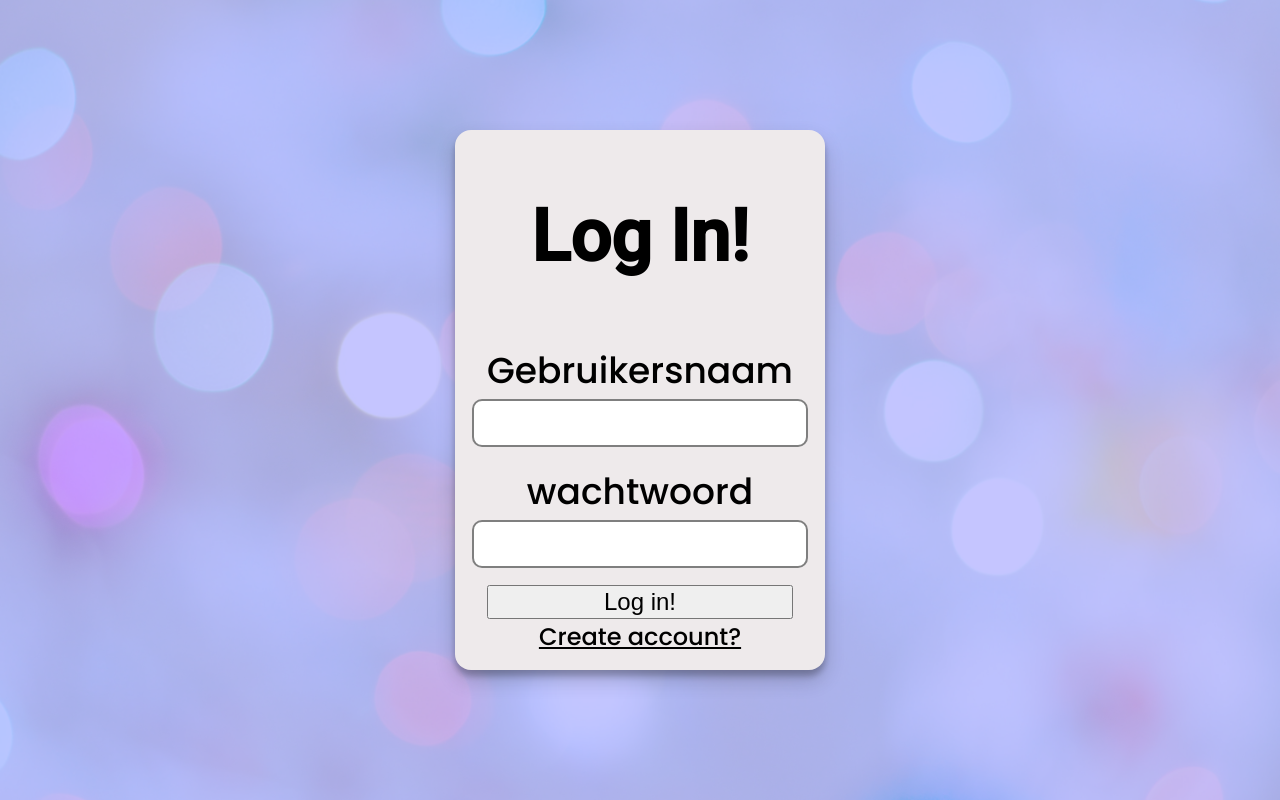
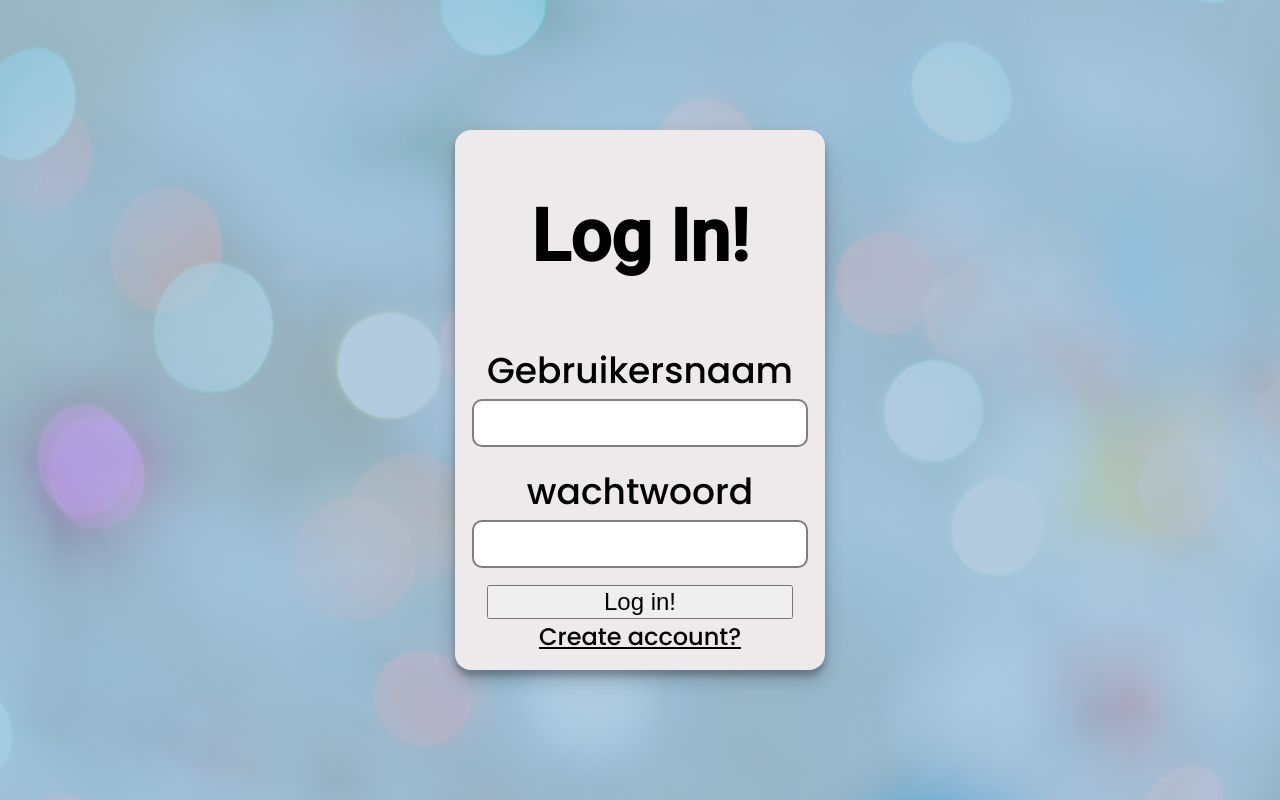
Before and after one commit to elisa1rietveld/schizofreniewebsite, a PHP site: page /php/login.php in a window 1280 px wide. Run offline with PHP 8.4, Linux system fonts and the light colour scheme; style sheets or scripts are compiled from the project's sources; some web fonts are replaced.

Commit message:
color adjustment
- I wanted to do some nice extra colors, so I did. I added a pastel blue for a nice background hue? I guess. Looks really nice ^^

```diff
--- a/scss/_config.scss
+++ b/scss/_config.scss
@@ -3,3 +3,4 @@ $black : #000000;
 $white: #ffffff;
 $darker: #818181;
 $blue : #0000ff;
+$pBlue: #98bad5;
--- a/scss/login.scss
+++ b/scss/login.scss
@@ -6,7 +6,7 @@ html,body{
 
 }
 body{
-    background-color: rgba($blue, 0.3);
+    background-color: $pBlue;
 }
 
 .container {
--- a/scss/profile.scss
+++ b/scss/profile.scss
@@ -9,7 +9,7 @@ html {
 }
 
 body{
-    // background-color: rgba(grey, 0.5);
+    background-color: rgba($pBlue, 0.7);
     // background-image: url('../img/Index1.png');
     width: 100%;
     height: 100%;
```
